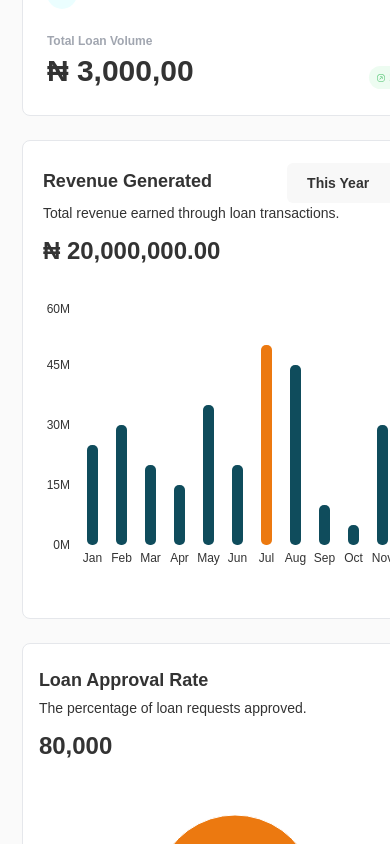
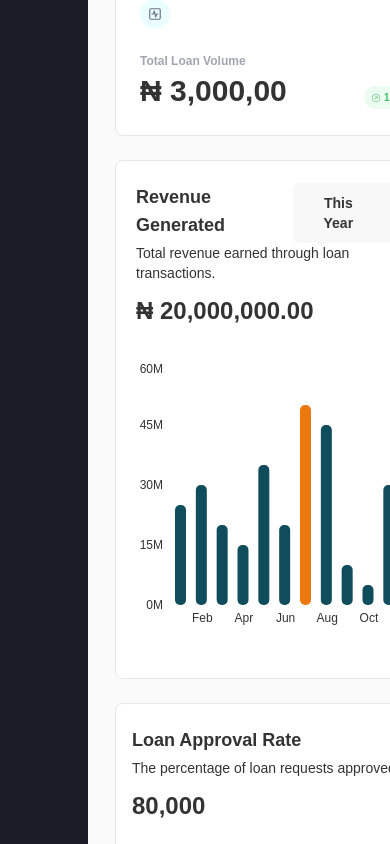
Before and after one commit to khadii/CREDBEVY2, a Next.js app: page /dashboard in a window 390 px wide. Shown: the part 1090-1934 px from the top of the page. Built offline with nearby package versions, Linux system fonts and the light colour scheme.

Commit message:
dashboard

```diff
--- a/src/app/components/Layout/Layout.tsx
+++ b/src/app/components/Layout/Layout.tsx
@@ -4,14 +4,14 @@ import TopBar from './navBar/NavBar';
 
 export default function Layout({ children }: { children: React.ReactNode }) {
   return (
-    <div className='w-full flex justify-center '>
-      <div className='flex  flex-col w-full justify-center items-center'>
+    <div className='w-full'>
+      <div className='flex  flex-col w-full'>
         <div className=' flex flex-row'>
-          <div className=' bg-[#1C1C28] md:w-64 '>
+          <div className=' bg-[#1C1C28] md:min-w-64 '>
             <Sidebar />
           </div>
 
-          <div className='flex flex-col  w-6xl'>
+          <div className='flex flex-col  min-w-6xl w-full'>
             <div className='sticky top-0 bg-white z-50'><TopBar /></div>
             <div className='px-[27px]  mt-20 bg-[#FAFAFA]'>
               {children}
--- a/src/app/components/Layout/SideBar/SIdeBar.tsx
+++ b/src/app/components/Layout/SideBar/SIdeBar.tsx
@@ -12,7 +12,7 @@ export function Sidebar() {
   const line = "/Image/Line.svg";
 
   return (
-    <div className="flex flex-col bg-[#1C1C28] text-white sticky top-0 pb-6 md:w-64"> {/* Set a fixed width */}
+    <div className="flex flex-col bg-[#1C1C28] text-white sticky top-0 pb-6 md:min-w-64 w-full"> {/* Set a fixed width */}
       <div className="w-full flex justify-center pt-12">
         <img src={logo2} alt="Credbevy Logo" className="h-[34px] w-auto" />
       </div>
```
